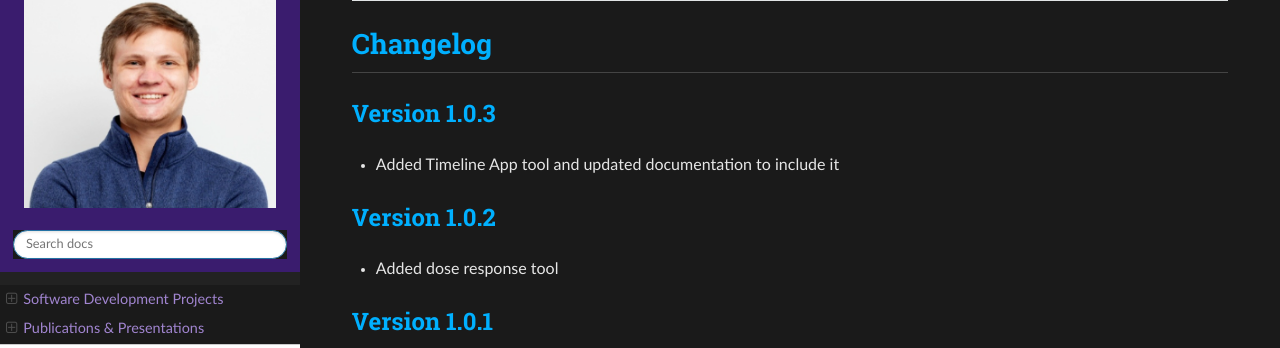
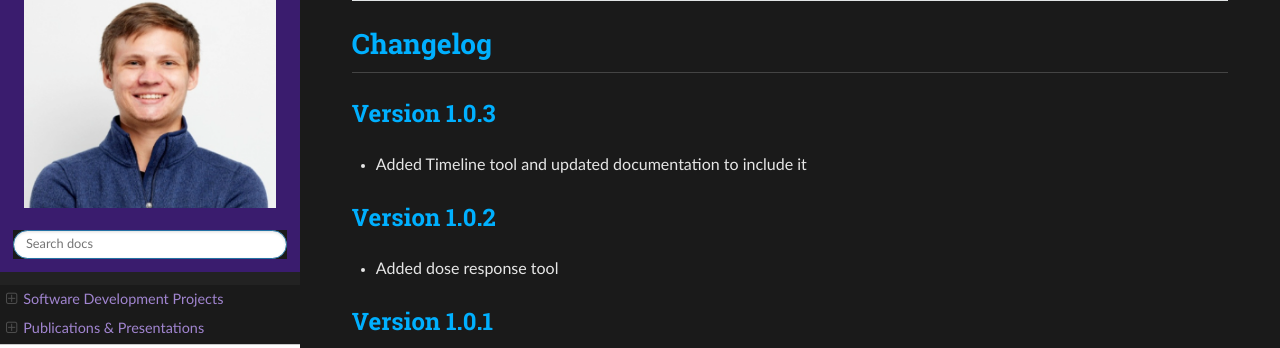
Before and after one commit to colsen-bu/sheets, a Sphinx documentation site: the page built from docs/source/changelog.rst, in a window 1280 px wide. Shown: the part 74-422 px from the top of the page. Built offline with Sphinx 7.4.7 and the Read the Docs theme 3.1.0, drawn with Linux system fonts in a browser that asks for light colours.

```diff
--- a/docs/source/changelog.rst
+++ b/docs/source/changelog.rst
@@ -5,7 +5,7 @@
 
 Version 1.0.3
 --------------
-* Added Timeline App tool and updated documentation to include it
+* Added Timeline tool and updated documentation to include it
 
 Version 1.0.2
 --------------
```
